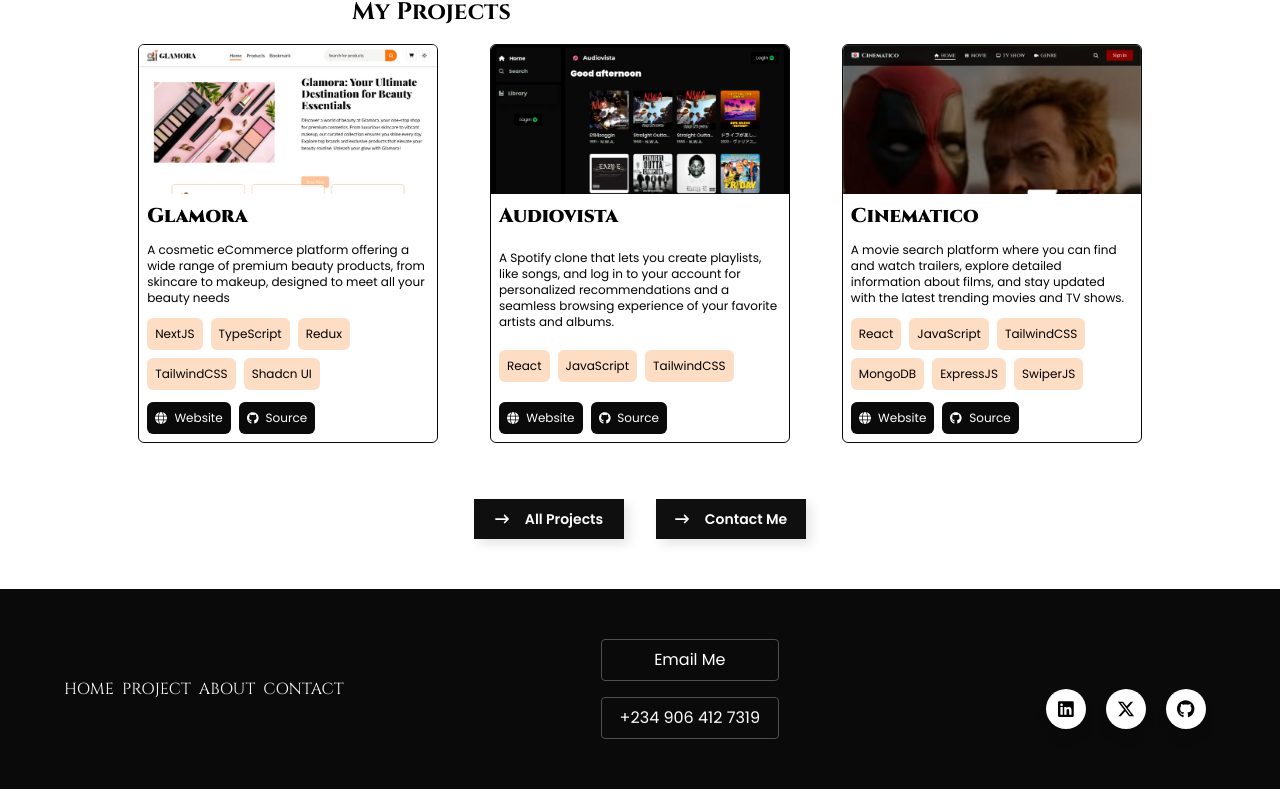
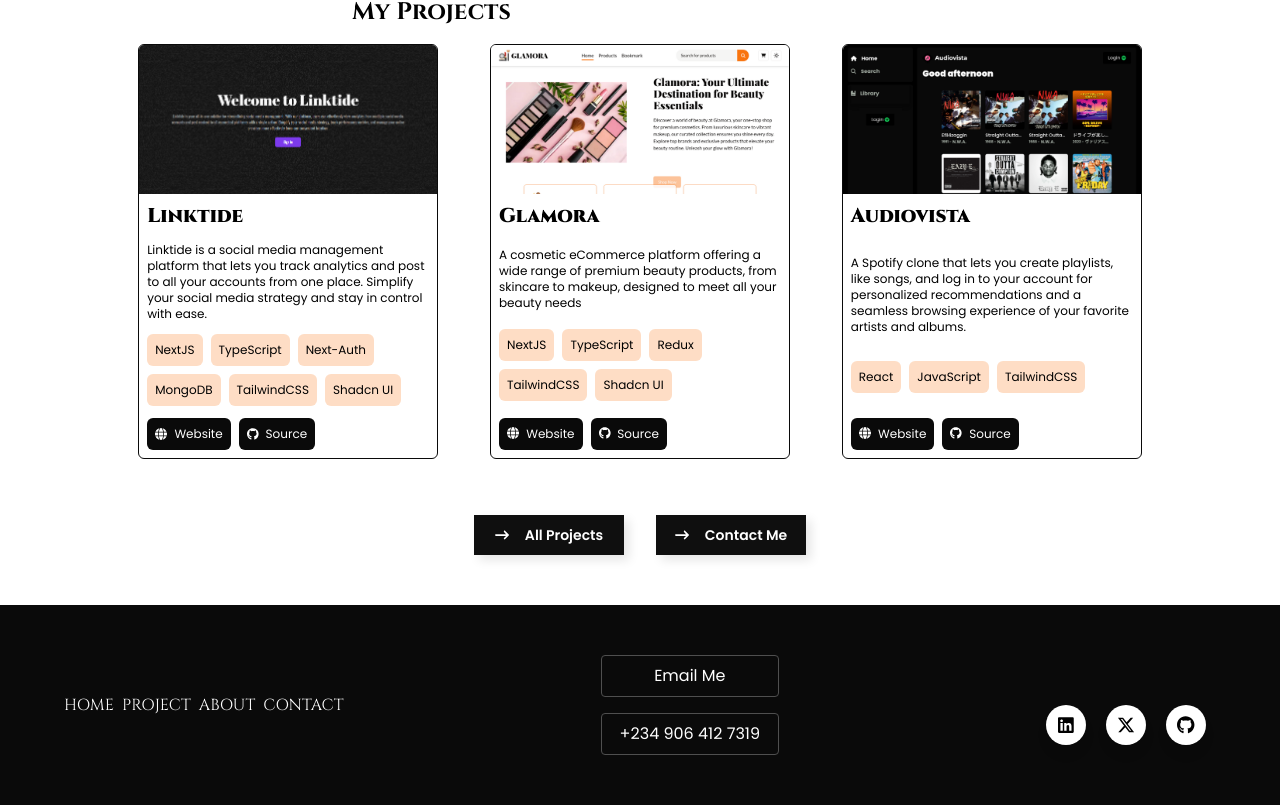
Before and after one commit to clinton401/Portfolio, a React (Vite) app: page / in a window 1280 px wide. Shown: the part 958-1763 px from the top of the page. Built offline with nearby package versions, Linux system fonts and the light colour scheme.

Commit message:
added linktide project

```diff
--- a/src/App.tsx
+++ b/src/App.tsx
@@ -19,6 +19,7 @@ import spacetourImg from "./assets/spacetour.png";
 import cannanImg from "./assets/cannann.png";
 import foodplugImg from "./assets/foodplug.png";
 import gestureImg from "./assets/gesture.png";
+import linktideImg from "./assets/linktide.png";
 import ContextComp from './ContextComp';
 import { useNavigate } from "react-router-dom";
 import { ToastContainer } from "react-toastify";
@@ -38,6 +39,23 @@ function App() {
     gitImg,
   ];
   const projects = [
+    {
+      name: "Linktide",
+      imgUrl: linktideImg,
+      description:
+        "Linktide is a social media management platform that lets you track analytics and post to all your accounts from one place. Simplify your social media strategy and stay in control with ease.",
+      technologies: [
+        "NextJS",
+        "TypeScript",
+        "Next-Auth",
+        "MongoDB",
+        "TailwindCSS",
+        "Shadcn UI",
+      ],
+      filters: "React",
+      liveUrl: "https://www.linktide.org",
+      githubUrl: "https://github.com/clinton401/linktide",
+    },
     {
       name: "Glamora",
       imgUrl: glamoraImg,
```
Also changed, not shown: src/assets/linktide.png (added).
